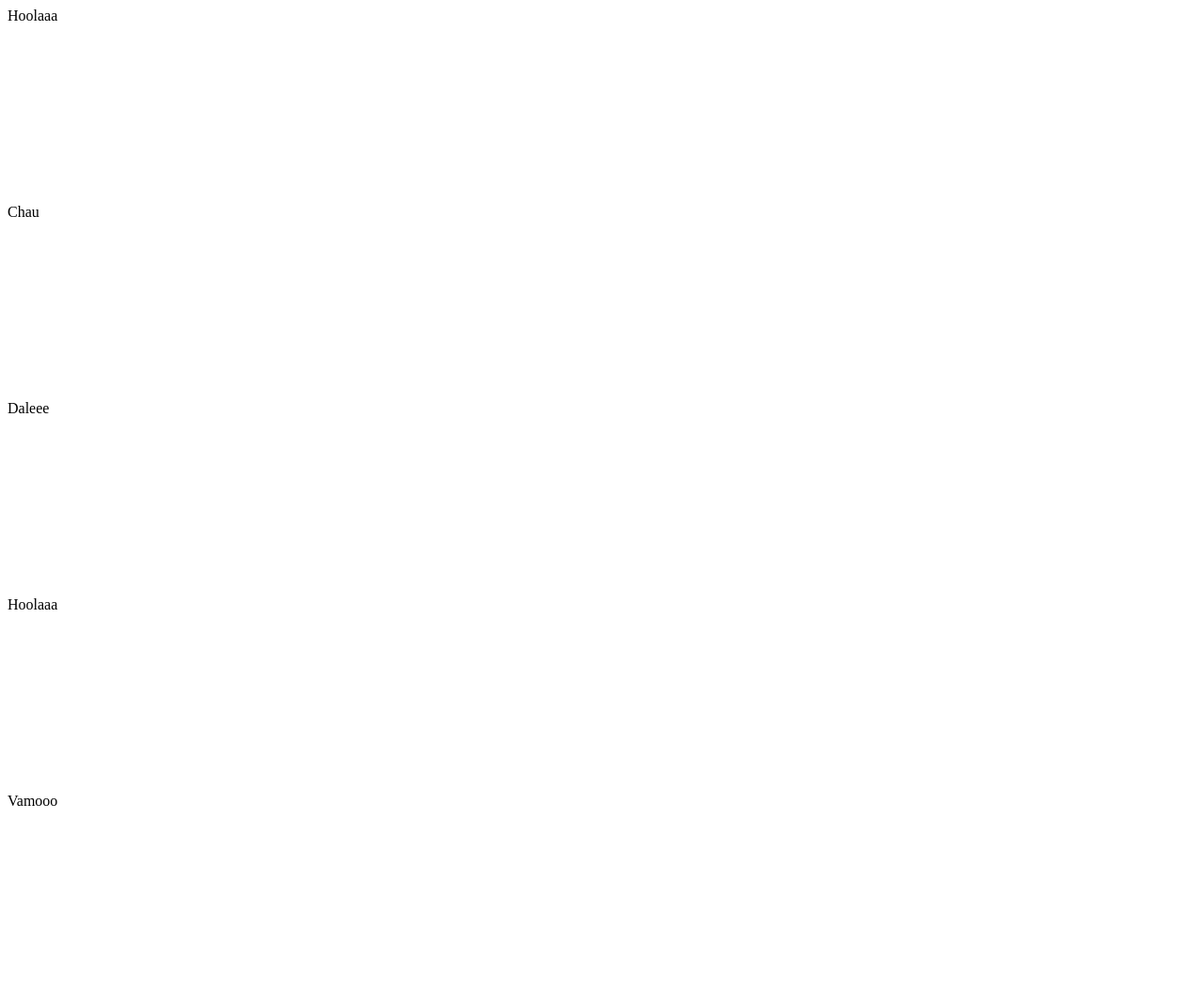
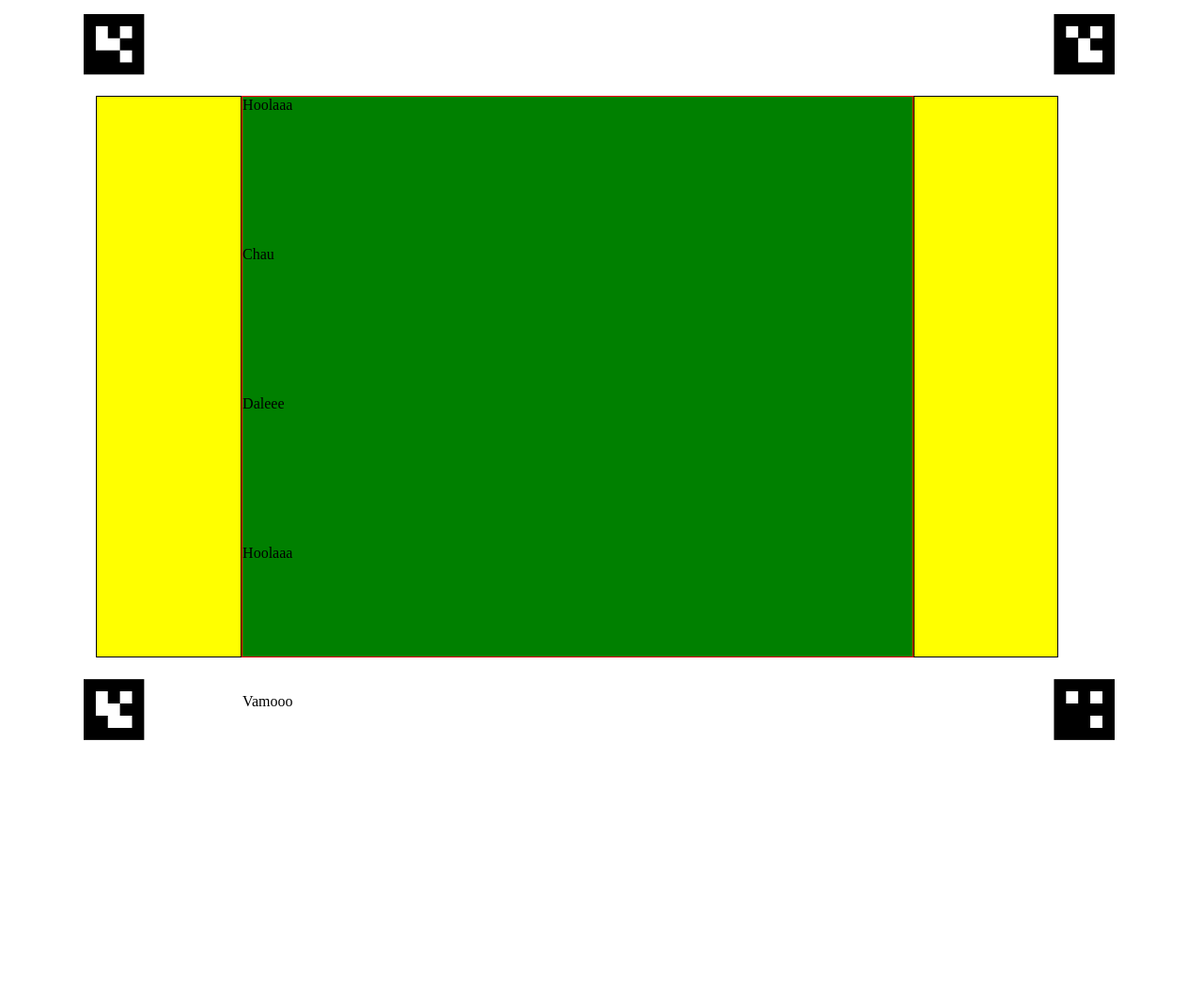
Before and after one commit to LucasIsasmendi/prototipo_angelhack-1, a website: page public/www/index.html in a window 1280 px wide. Shown: the whole page at 94% size. After the commit the page ends 897 px from the top, so only its background shows below. Drawn offline with nearby package versions, Linux system fonts and the light colour scheme.

Commit message:
comenzando html+css

```diff
--- a/public/www/css/style.css
+++ b/public/www/css/style.css
@@ -1,3 +1,46 @@
+html{
+    height: 100%;
+    margin:0;
+    padding: 0;
+}
+body{
+    padding: 8%;
+    margin: 0;
+    box-sizing: border-box;
+    height: 100%;
+    background-image: url(surface.png);
+    background-repeat: no-repeat;
+    background-position: center;
+    background-size: contain;
+}
+#wrapper{
+    height: 100%;
+    width: 100%;
+    max-width: 1024px;
+    background-color: lightblue;
+    display: flex;
+    flex-direction: row;
+}
+nav{
+    width: 15%;
+    min-width: 150px;
+    border: 1px solid black;
+    height: 100%;
+    opacity: 1.0;
+    max-height: 750px;
+    background-color: yellow;
+}
+main{
+    width: 70%;
+    border: 1px solid red;
+    min-width: 300px;
+    height: 100%;
+    max-height: 1000px;
+    background-color: green;
+}
+
+
+
 #up_left{
 	position: absolute;
 	top:0px;
--- a/public/www/index.html
+++ b/public/www/index.html
@@ -22,6 +22,12 @@
 <div id="down_left" class="corners"></div>
 <div id="down_right" class="corners"></div>-->
 
+    <div id="wrapper">
+        <nav id="n0">
+        </nav>
+        <main>
+
+
         <div class="feed">
             <div class="swiper-wrapper">
                 <div class="swiper-slide">Hoolaaa</div>
@@ -31,7 +37,13 @@
                 <div class="swiper-slide">Vamooo</div>
             </div>
         </div>
+
+
+        </main>
+        <nav id="n1">
+        </nav>
     </div>
+
 
 
 </body>
```
Also changed, not shown: public/www/css/surface.png (renamed from public/surface.png), 3 other files. Lines whose indentation alone changed are shown as unchanged.
